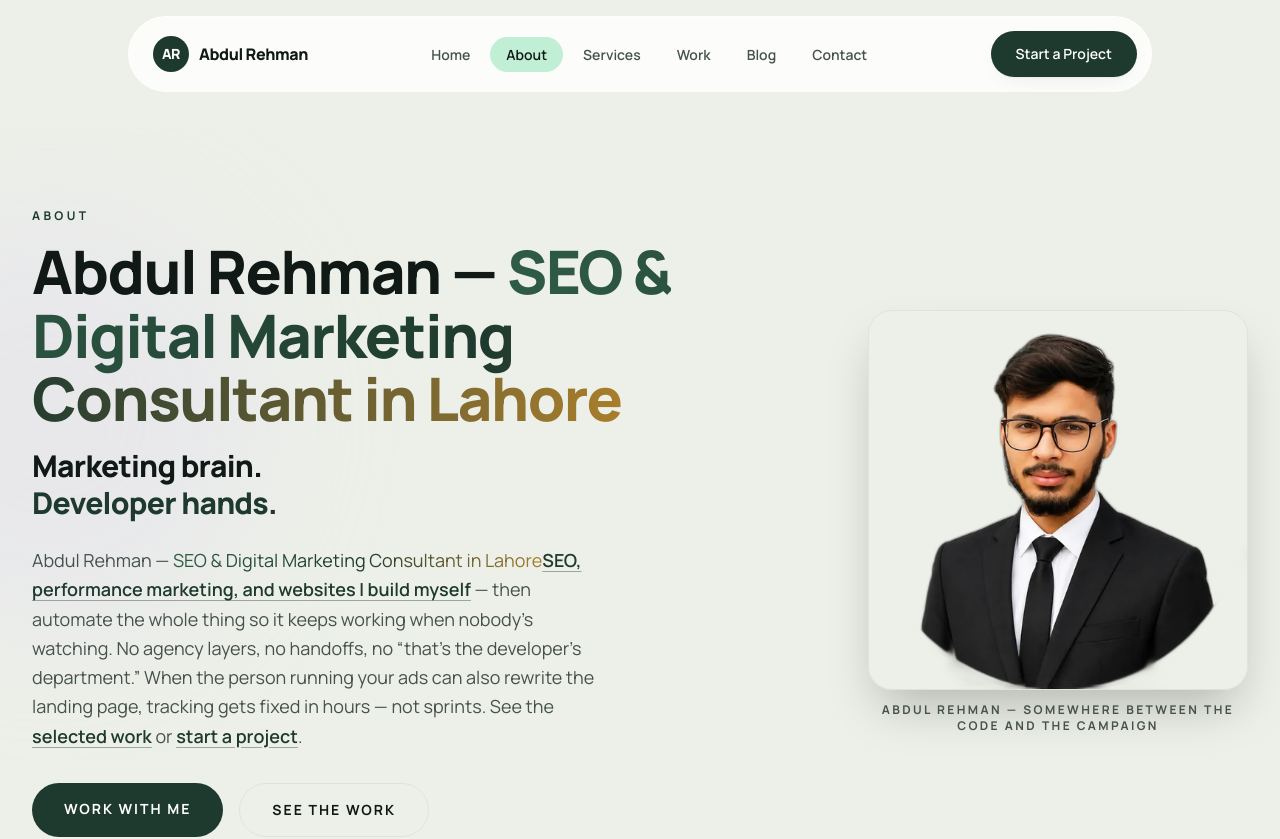
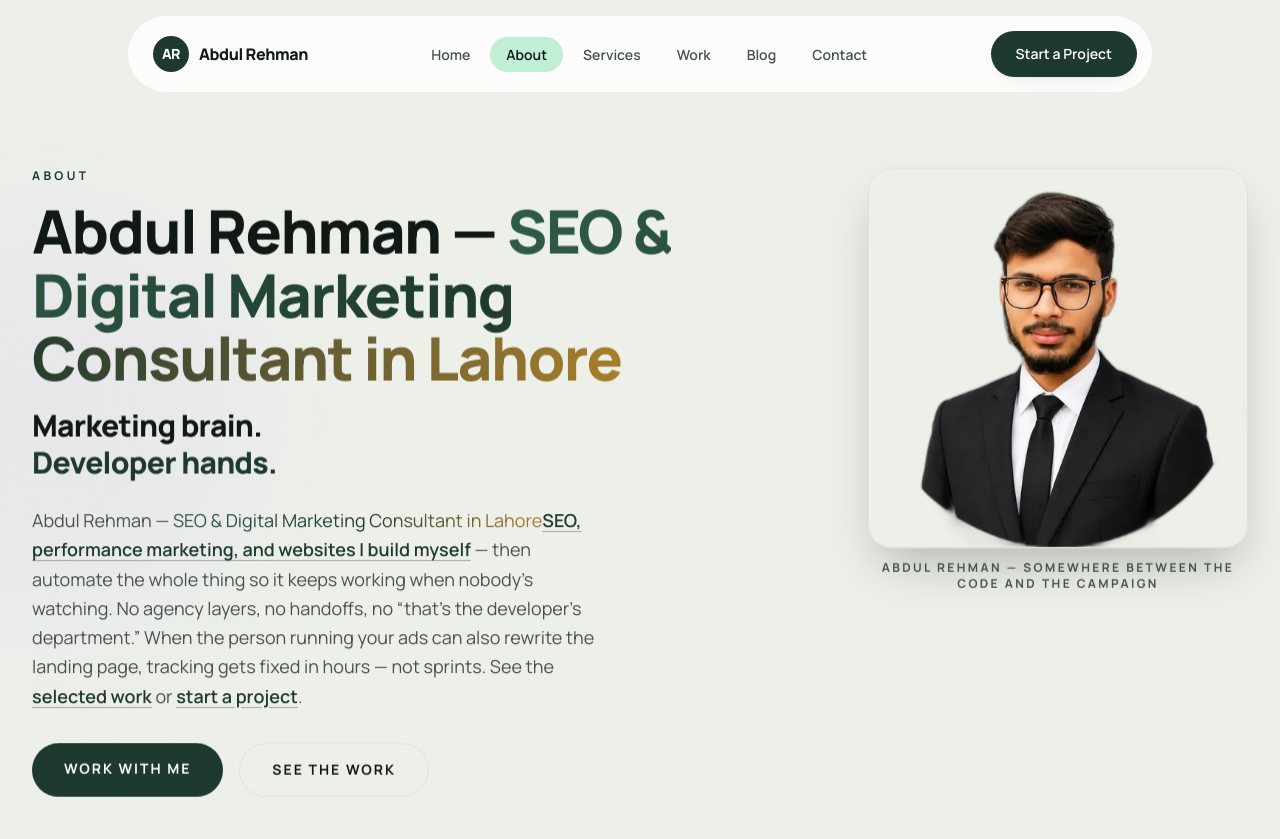
Before and after one commit to bodycartoon0111-netizen/abdul-rehman-portfolio, a Next.js app: page /about in a window 1280 px wide. Shown: the top 839 px of the page. Built offline with nearby package versions, Linux system fonts and the light colour scheme; no server answers.

Commit message:
Reduce About hero top padding and align portrait column to top

```diff
--- a/app/about/page.tsx
+++ b/app/about/page.tsx
@@ -115,8 +115,8 @@ export default function AboutPage() {
           aria-hidden="true"
           className="pointer-events-none absolute -left-40 top-20 h-[420px] w-[420px] rounded-full bg-lav/30 blur-3xl"
         />
-        <Container className="relative py-16 md:py-20">
-          <div className="grid items-center gap-12 lg:grid-cols-[1fr_380px]">
+        <Container className="relative pb-16 pt-8 md:pb-20 md:pt-10">
+          <div className="grid items-start gap-12 lg:grid-cols-[1fr_380px]">
             <div>
               <Reveal>
                 <p className="text-xs font-bold uppercase tracking-[0.28em] text-pine">About</p>
```
